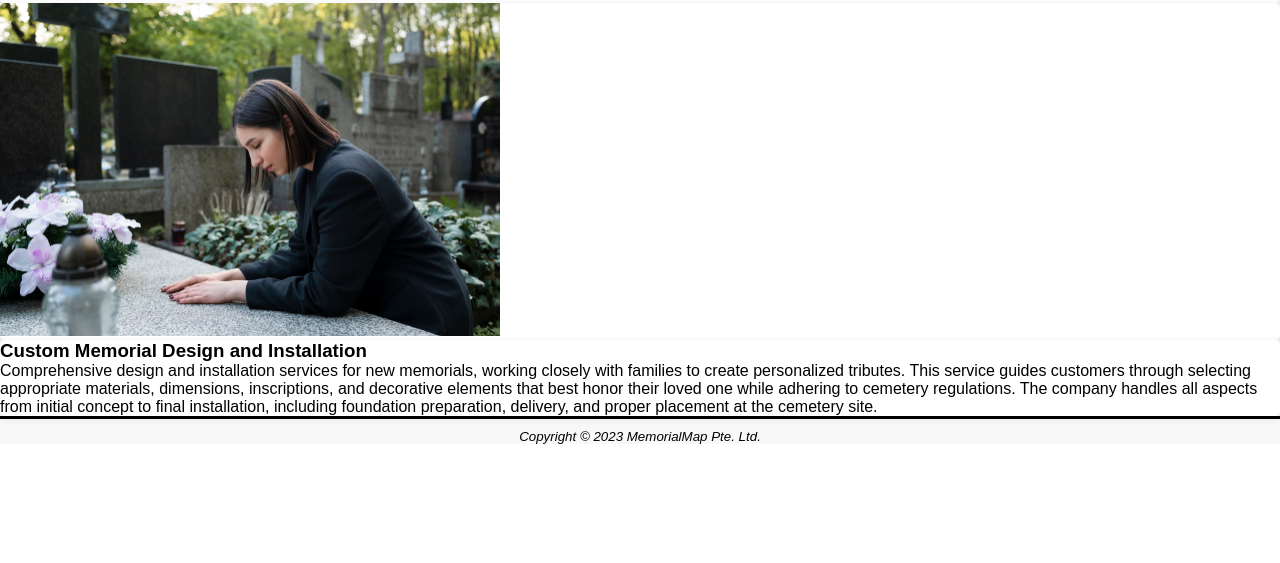
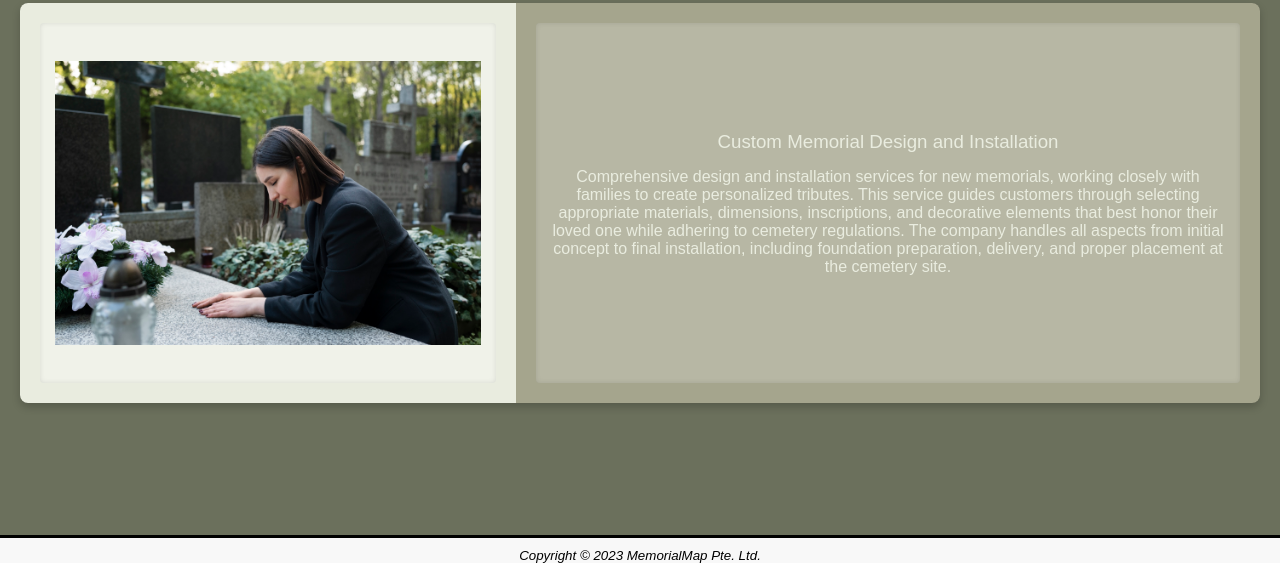
Before and after one commit to J3rick/1005-Web, a PHP site: page /services.php in a window 1280 px wide. Shown: the part 1074-1637 px from the top of the page. Before the commit the page ends 1518 px from the top, so only its background shows below. Run offline with PHP 8.4, Linux system fonts and the light colour scheme.

Commit message:
added changes on main.css for services.php page

```diff
--- a/css/main.css
+++ b/css/main.css
@@ -362,6 +362,114 @@ footer {
     font-style: italic;
     padding-top: 10px;
     text-align: center;
+}
+
+/* Services Section Base */
+.services {
+    background-color: #6B705C; /* Main olive green */
+    height: 1500px;
+    padding: 30px 20px;
+}
+
+/* Header Styling */
+.services .section-header {
+    justify-content: center;
+    margin-bottom: 30px;
+    color: #E9ECDF; /* Cream text color for contrast */
+}
+
+.services .section-header h3 {
+    padding: 10px 0;
+    font-weight: 600;
+}
+
+/* Row Layout */
+.services .row {
+    display: flex;
+    width: 100%;
+    height: 400px;
+    background-color: #4A4D3F; /* Dark olive green */
+    margin-bottom: 30px;
+    border-radius: 8px;
+    box-shadow: 0 4px 8px rgba(0, 0, 0, 0.2);
+    overflow: hidden;
+}
+
+.services .row:last-child {
+    margin-bottom: 0;
+}
+
+/* Column Layouts */
+.services .row .column-large {
+    width: 60%;
+    padding: 20px;
+    background-color: #A5A58D; /* Medium olive */
+}
+
+.services .row .column-small {
+    width: 40%;
+    padding: 20px;
+    background-color: #E9ECDF; /* Cream */
+}
+
+/* Memorial Cards - Common Properties */
+.services .memorial-card {
+    height: 100%;
+    border-radius: 4px;
+    padding: 15px;
+    box-shadow: inset 0 0 5px rgba(0, 0, 0, 0.1);
+}
+
+/* Memorial Cards - Small Column */
+.services .row .column-small .memorial-card {
+    display: flex;
+    flex-direction: column;
+    justify-content: center;
+    align-items: center;
+    background-color: rgba(255, 255, 255, 0.3);
+    color: #4A4D3F; /* Dark olive green */
+}
+
+.services .row .column-small .memorial-card h3 {
+    margin: 0 0 10px 0;
+    color: #4A4D3F; /* Dark olive green */
+    font-weight: 500;
+}
+
+/* Memorial Cards - Large Column */
+.services .row .column-large .memorial-card {
+    display: flex;
+    flex-direction: column;
+    justify-content: center;
+    text-align: center;
+    background-color: rgba(255, 255, 255, 0.2);
+    color: #E9ECDF; /* Cream */
+}
+
+.services .row .column-large .memorial-card h3 {
+    margin: 0 0 15px 0;
+    color: #E9ECDF; /* Cream */
+    font-weight: 500;
+}
+
+/* Optional Accent Elements */
+.services .btn-accent {
+    background-color: #76815B; /* Lighter olive accent */
+    color: white;
+    padding: 8px 16px;
+    border: none;
+    border-radius: 4px;
+    margin-top: 15px;
+    cursor: pointer;
+    transition: background-color 0.3s;
+}
+
+.services .btn-accent:hover {
+    background-color: #5E664A; /* Darker olive accent */
+}
+
+.services .secondary-element {
+    color: #9B9B7A; /* Muted olive-yellow accent */
 }
 
 /* Media Queries */
```
